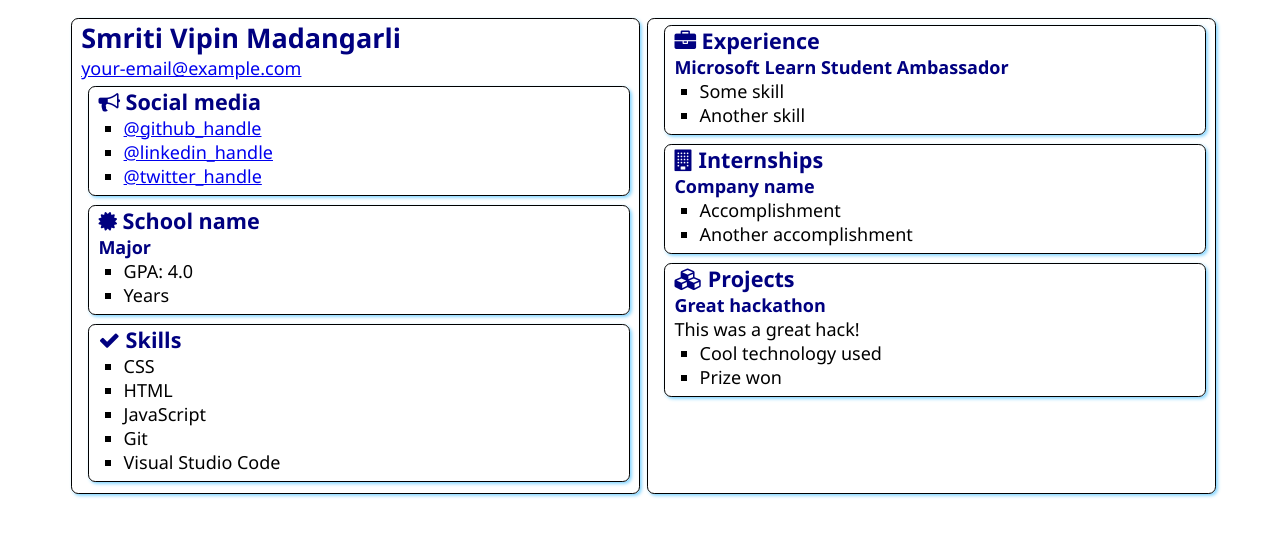
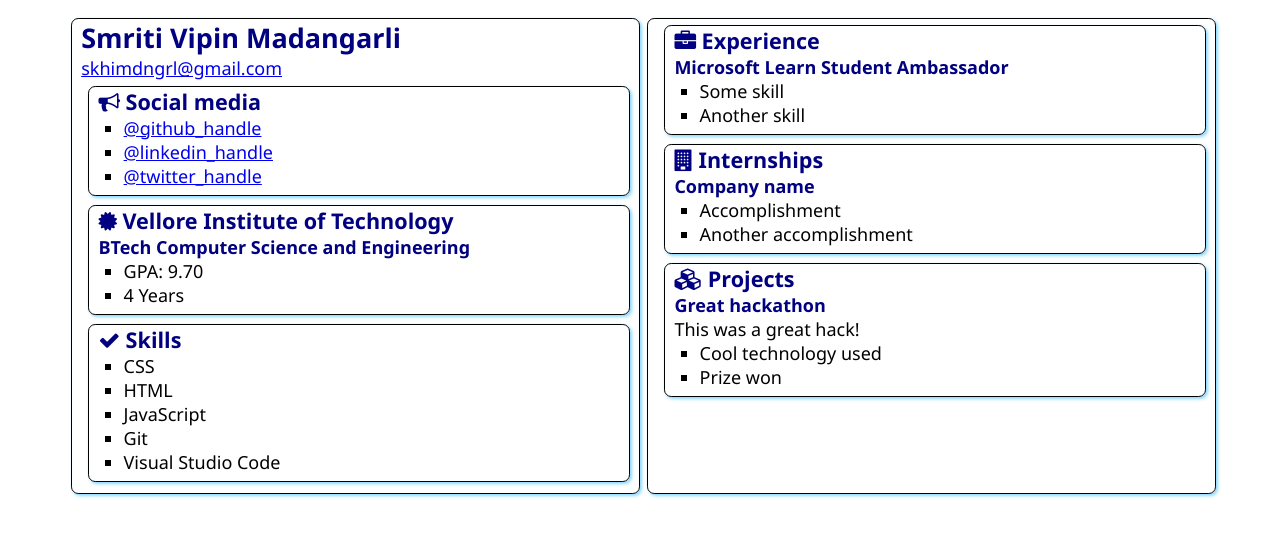
Before and after one commit to SmritiVM/SATechnicalOnboarding, a plain HTML site: page src/index.html in a window 1280 px wide. Drawn offline with Linux system fonts and the light colour scheme.

Commit message:
Added attributes
Email, education and social media links

```diff
--- a/src/index.html
+++ b/src/index.html
@@ -13,7 +13,7 @@
     <main>
         <article class="box">
             <h1>Smriti Vipin Madangarli</h1>
-            <div><a href="mailto:your.email@example.com">your-email@example.com</a></div>
+            <div><a href="mailto:your.email@example.com">skhimdngrl@gmail.com</a></div>
 
             <section class="box">
                 <h2>
@@ -21,8 +21,8 @@
                     Social media
                 </h2>
                 <ul>
-                    <li><a href="https://github.com/<handle>">@github_handle</a></li>
-                    <li><a href="https://linkedin.com/in/<handle>">@linkedin_handle</a></li>
+                    <li><a href="https://github.com/SmritiVM">@github_handle</a></li>
+                    <li><a href="https://linkedin.com/in/smriti-madangarli-055481221">@linkedin_handle</a></li>
                     <li><a href="https://twitter.com/<handle>">@twitter_handle</a></li>
                 </ul>
             </section>
@@ -31,12 +31,12 @@
                 <div class="education">
                     <h2>
                         <i class="fa fa-certificate" aria-hidden="true"></i>
-                        School name
+                        Vellore Institute of Technology
                     </h2>
-                    <h3>Major</h3>
+                    <h3>BTech Computer Science and Engineering</h3>
                     <ul>
-                        <li>GPA: 4.0</li>
-                        <li>Years</li>
+                        <li>GPA: 9.70</li>
+                        <li>4 Years</li>
                     </ul>
                 </div>
             </section>
```
